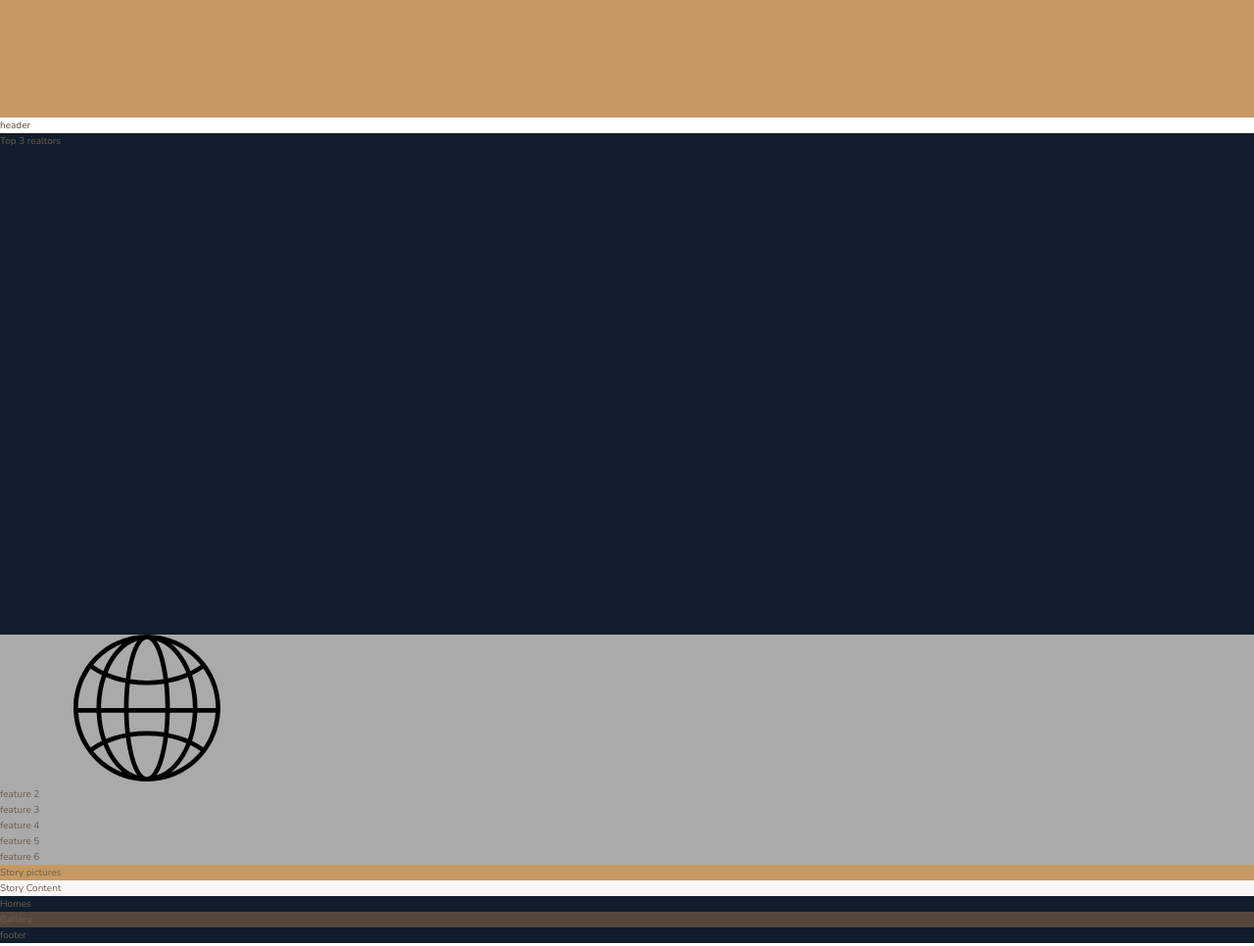
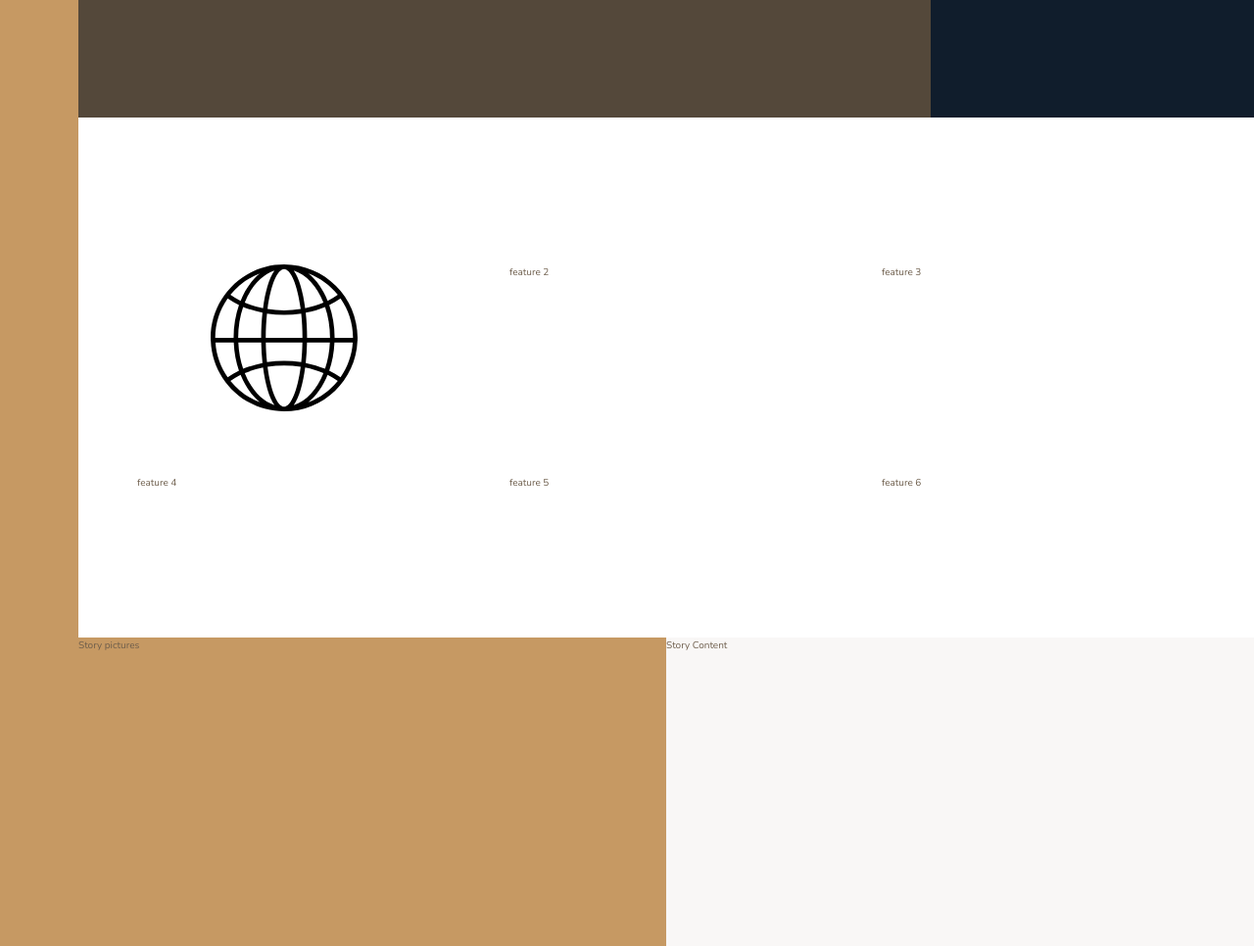
Before and after one commit to tchoforwilson/Nexter, a website: page index.html in a window 1280 px wide. Shown: the part 520-1486 px from the top of the page at 98% size. Drawn offline with nearby package versions, Linux system fonts and the light colour scheme; files that its build step writes are made by us from their sources.

Commit message:
Defined grid layout for page

```diff
--- a/sass/_base.scss
+++ b/sass/_base.scss
@@ -37,5 +37,10 @@ body {
 .container {
   display: grid;
   // min-content or auto are the same
-  grid-template-rows: 80dvh min-content 40dvw repeat(3, min-content);
+  grid-template-rows: 80vh min-content 40vw repeat(3, min-content);
+  grid-template-columns:
+    [sidebar-start] 8rem [sidebar-end full-start] minmax(6rem, 1fr)
+    [center-start] repeat(8, [col-start] minmax(min-content, 14rem) [col-end])
+    [center-end]
+    minmax(6rem, 1fr) [full-end];
 }
--- a/sass/_features.scss
+++ b/sass/_features.scss
@@ -1,3 +1,9 @@
 .features {
-  background-color: $color-grey-light-2;
+  grid-column: center-start / center-end;
+
+  margin: 15rem 0;
+  display: grid;
+  grid-template-columns: repeat(3, 1fr);
+  // grid-template-rows: auto auto; automatically generated
+  gap: 6rem;
 }
--- a/sass/_footer.scss
+++ b/sass/_footer.scss
@@ -1,3 +1,4 @@
 .footer {
   background-color: $color-secondary;
+  grid-column: full-start / full-end;
 }
--- a/sass/_gallery.scss
+++ b/sass/_gallery.scss
@@ -1,3 +1,4 @@
 .gallery {
   background-color: $color-grey-dark-1;
+  grid-column: full-start / full-end;
 }
--- a/sass/_header.scss
+++ b/sass/_header.scss
@@ -1,3 +1,4 @@
 .header {
-  color: $color-grey-dark-1;
+  background-color: $color-grey-dark-1;
+  grid-column: full-start / col-end 6;
 }
--- a/sass/_homes.scss
+++ b/sass/_homes.scss
@@ -1,3 +1,4 @@
 .homes {
   background-color: $color-secondary;
+  grid-column: center-start / center-end;
 }
--- a/sass/_realtors.scss
+++ b/sass/_realtors.scss
@@ -1,3 +1,4 @@
 .realtors {
   background-color: $color-secondary;
+  grid-column: col-start 7 / full-end;
 }
--- a/sass/_sidebar.scss
+++ b/sass/_sidebar.scss
@@ -1,3 +1,5 @@
 .sidebar {
   background-color: $color-primary;
+  grid-column: sidebar-start/ sidebar-end;
+  grid-row: 1 / -1;
 }
--- a/sass/_story.scss
+++ b/sass/_story.scss
@@ -1,8 +1,10 @@
 .story {
   &__pictures {
     background-color: $color-primary;
+    grid-column: full-start / col-end 4;
   }
   &__content {
     background-color: $color-grey-light-1;
+    grid-column: col-start 5 / full-end;
   }
 }
```
